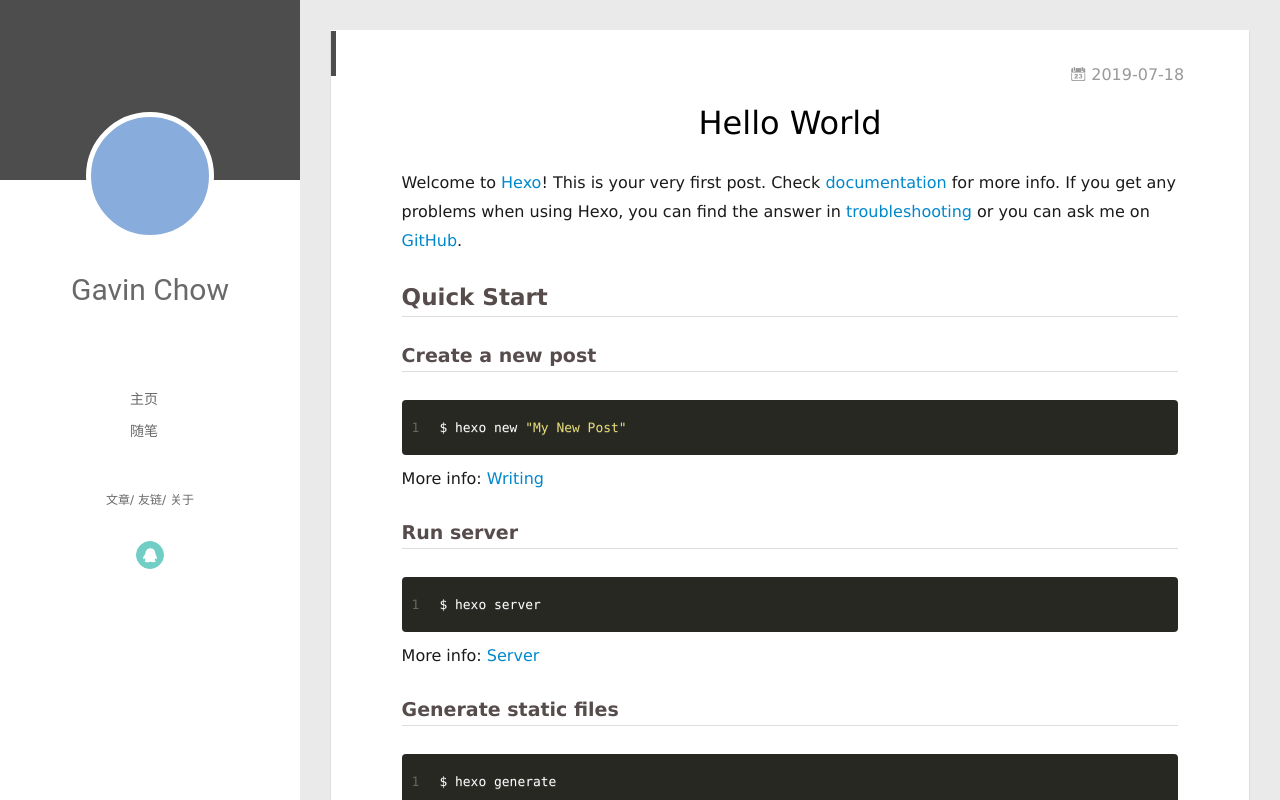
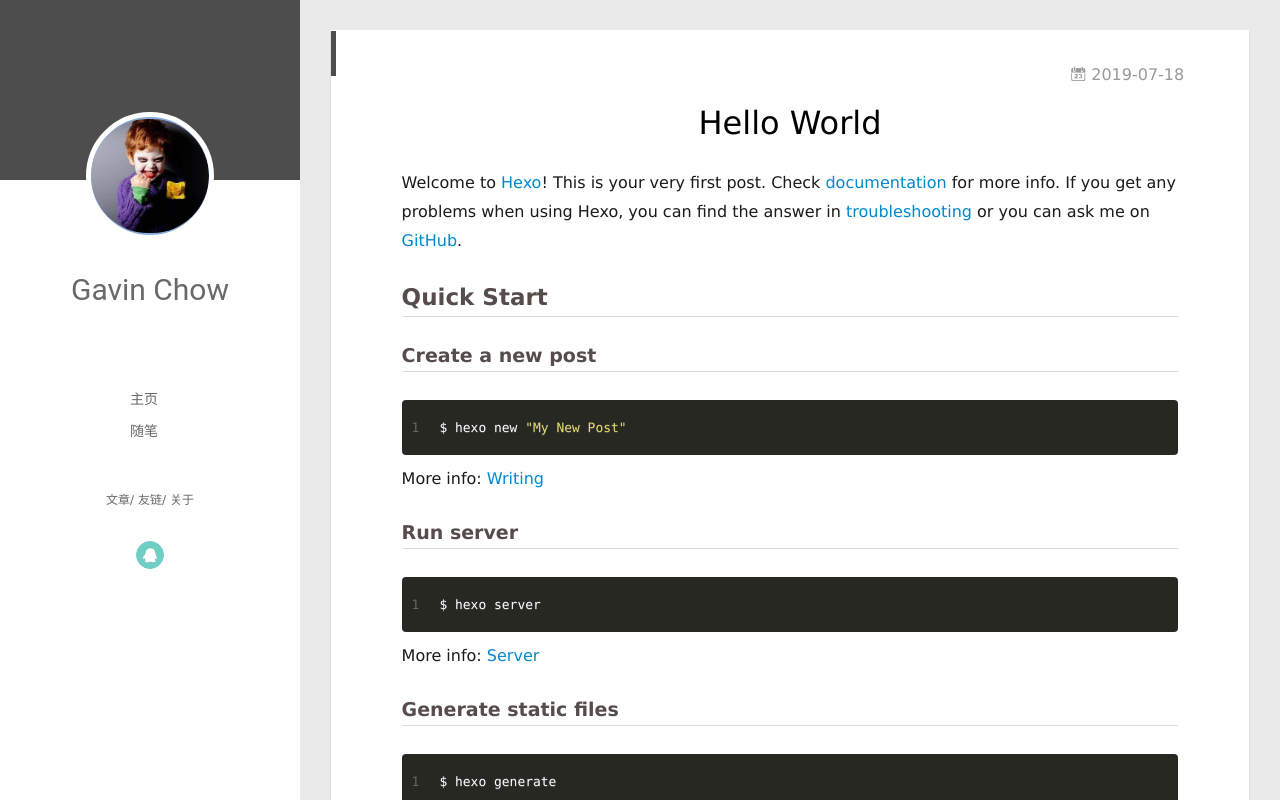
Before and after one commit to GavinChowUp/gavin.github.io, a plain HTML site: page 2019/07/18/hello-world/index.html in a window 1280 px wide. Drawn offline with Linux system fonts and the light colour scheme; files that its build step writes are made by us from their sources.

Commit message:
Site updated: 2019-07-18 12:41:04

```diff
--- a/2019/07/18/hello-world/index.html
+++ b/2019/07/18/hello-world/index.html
@@ -23,8 +23,6 @@
     <link rel="alternative" href="/atom.xml" title="Gavin&#39;s Blog" type="application/atom+xml">
 
 
-    <link rel="icon" href="/img/header.JPG">
-
   <link rel="stylesheet" type="text/css" href="/gavin.github.io/./main.0cf68a.css">
   <style type="text/css">
 
@@ -47,7 +45,7 @@
 <div class="intrude-less">
 	<header id="header" class="inner">
 		<a href="/gavin.github.io/" class="profilepic">
-			<img src="" class="js-avatar">
+			<img src="/img/header.JPG" class="js-avatar">
 		</a>
 		<hgroup>
 		  <h1 class="header-author"><a href="/gavin.github.io/">Gavin Chow</a></h1>
@@ -99,7 +97,7 @@
 	<div class="intrude-less">
 		<header id="header" class="inner">
 			<div class="profilepic">
-				<img src="" class="js-avatar">
+				<img src="/img/header.JPG" class="js-avatar">
 			</div>
 			<hgroup>
 			  <h1 class="header-author js-header-author">Gavin Chow</h1>
```
Also changed, not shown: archives/2019/07/index.html (+2 -4 lines), archives/2019/index.html (+2 -4 lines), archives/index.html (+2 -4 lines), index.html (+2 -4 lines).
